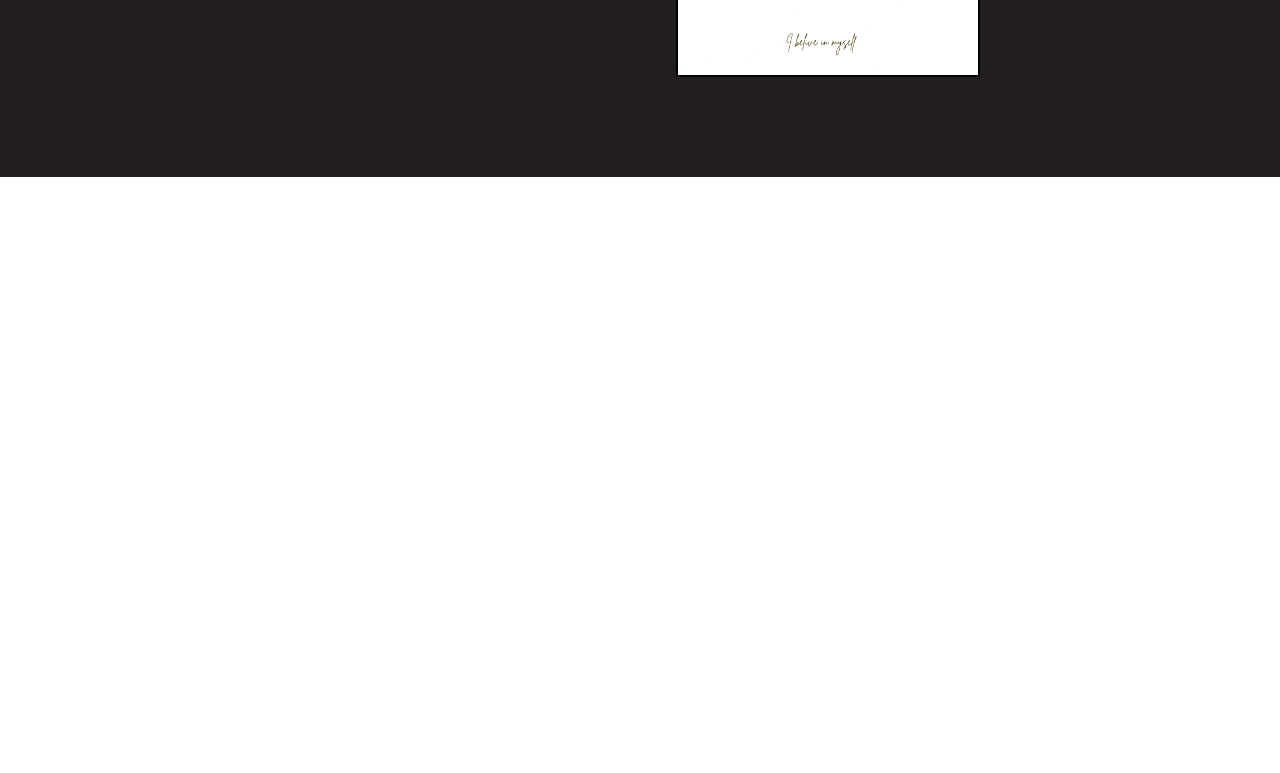
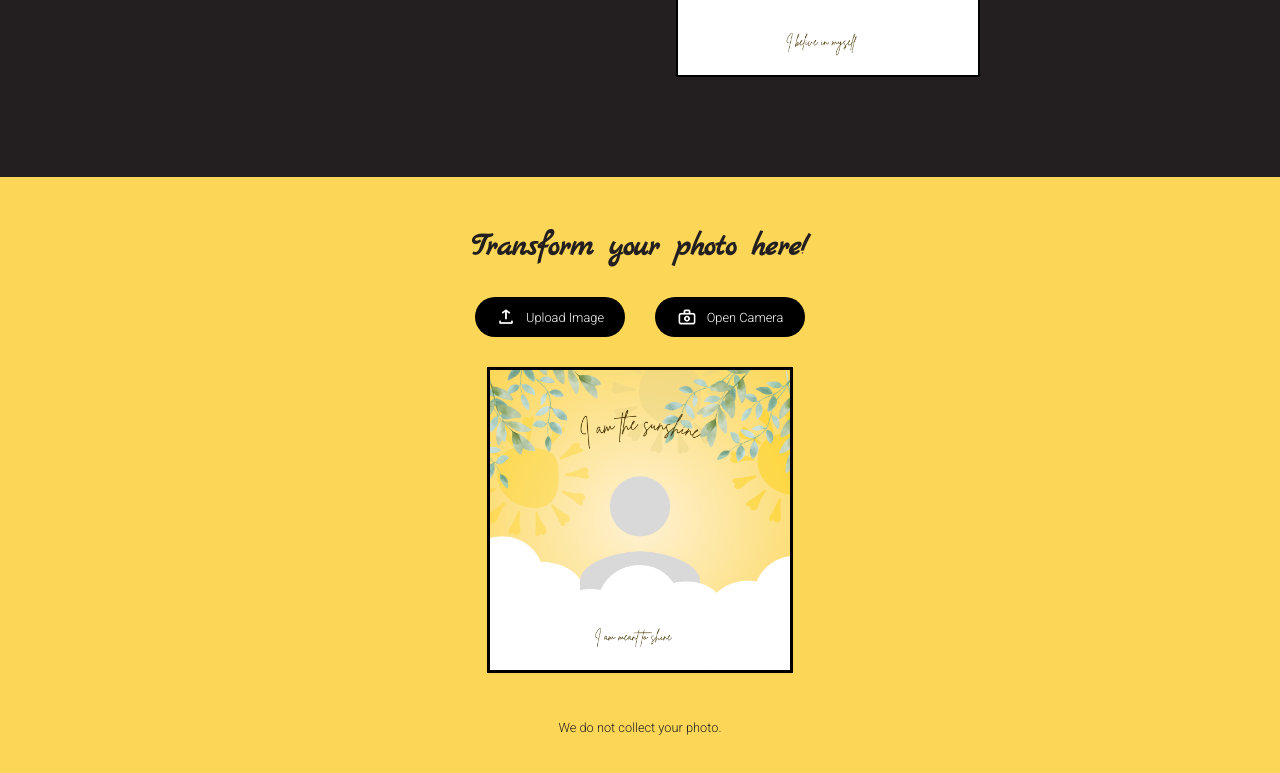
Before and after one commit to YatootaY/selfie-generator, a React (Create React App) app: page / in a window 1280 px wide. Shown: the part 547-1320 px from the top of the page. Before the commit the page ends 800 px from the top, so only its background shows below. Built offline with nearby package versions, Linux system fonts and the light colour scheme.

Commit message:
Added Input Section

```diff
--- a/src/App.js
+++ b/src/App.js
@@ -1,12 +1,14 @@
 import './App.css';
 import Header from './Components/Header';
 import Hero from './Components/Hero';
+import UploadSection from './Components/UploadSection';
 
 function App() {
   return (
     <div className="App">
       <Header/>
       <Hero/>
+      <UploadSection/>
     </div>
   );
 }
--- a/src/Components/Hero.css
+++ b/src/Components/Hero.css
@@ -48,7 +48,6 @@
 
     .Hero{
         flex-direction: column;
-        align-items: flex-start;
     }
 
     .heroRight img:first-child{
@@ -71,6 +70,7 @@
     .Hero{
         align-items: center;
         padding: 25px;
+        padding-bottom: 100px;
     }
 
     .heroLeft h2{
--- /dev/null
+++ b/src/Components/UploadSection.css
@@ -0,0 +1,53 @@
+.UploadSection{
+    background-color: var(--primaryYellow);
+    color: var(--primaryBlack);
+    display: flex;
+    flex-direction: column;
+    align-items: center;
+    gap:30px;
+    padding: 50px 150px;
+}
+
+.UploadSection h2{
+    margin: 0;
+    font-size: 2rem;
+    font-family: var(--titleFont);
+    text-align: center;
+}
+
+.createImage img{
+    width: 300px;
+    height: 300px;
+    border: 3px solid black;
+}
+
+.UploadSection p{
+    font-size: 0.8rem;
+    font-weight:300 ;
+}
+
+.inputArea{
+    display: flex;
+    gap:30px;
+}
+
+#uploadBtn, #openCamera{
+    background-color: black;
+    color: white;
+    font-family: inherit;
+    font-size: 0.8rem;
+    border: none;
+    width: 150px;
+    text-align: center;
+    padding: 10px 0;
+    border-radius: 30px;
+    font-weight: 300;
+    display: flex;
+    align-items: center;
+    justify-content: center;
+    gap:10px;
+}
+
+.icon{
+    width: 20px;
+}
--- /dev/null
+++ b/src/Components/UploadSection.js
@@ -0,0 +1,28 @@
+import React from "react";
+import "./UploadSection.css"
+import Example from "../assets/Example.png"
+import cameraIcon from "../assets/🦆 icon _camera outline_.png"
+import logOut from "../assets/🦆 icon _log out_.png"
+
+
+const UploadSection = () => {
+
+    return(
+        <div className="UploadSection">
+            <h2>Transform your photo here!</h2>
+            <div className="inputArea">
+                <label htmlFor="imgInput" id="uploadBtn"><img src={logOut} alt="" className="icon"/> Upload Image </label>
+                <input type="file" accept="image/*" capture="camera" id="imgInput" style={{ display: 'none' }} />
+                <button id="openCamera"><img src={cameraIcon} alt="" className="icon"/> Open Camera</button>
+            </div>
+
+            <div className="createImage">
+                <img src={Example} alt="" />
+            </div>
+
+            <p>We do not collect your photo.</p>
+        </div>
+    )
+}
+
+export default UploadSection
```
Also changed, not shown: src/assets/Example.png (added).
